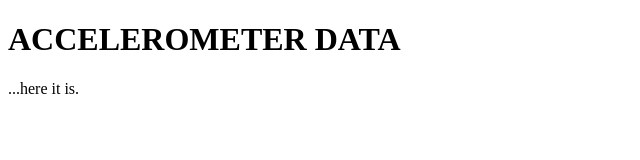
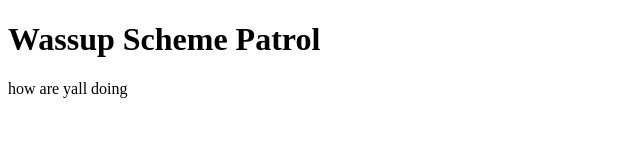
Before and after one commit to rajivramroop/rajivramroop.github.io, a plain HTML site: page index.html in a window 1280 px wide. Shown: the whole page, without its empty margins (0-640 px from the left). Drawn offline with Linux system fonts and the light colour scheme.

Commit message:
Update index.html

```diff
--- a/index.html
+++ b/index.html
@@ -6,9 +6,9 @@
   </head>
   <body>
 
-    <h1> ACCELEROMETER DATA </h1>
+    <h1> Wassup Scheme Patrol </h1>
 
-    <p> ...here it is. </p>
+    <p> how are yall doing </p>
 
   <body>
     </html>
```
